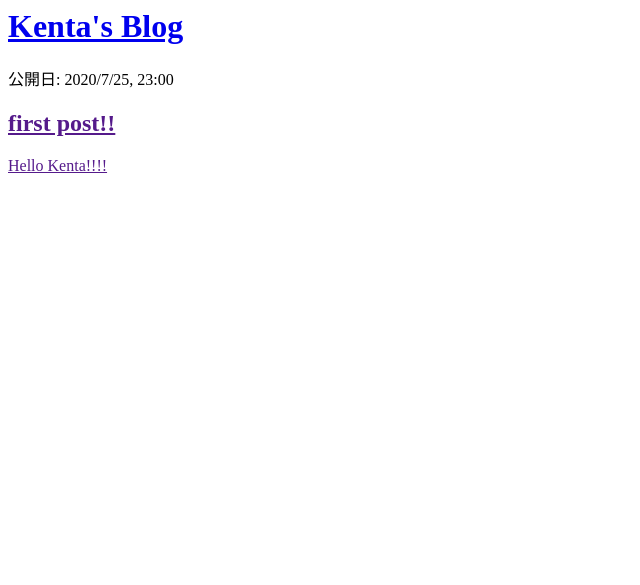
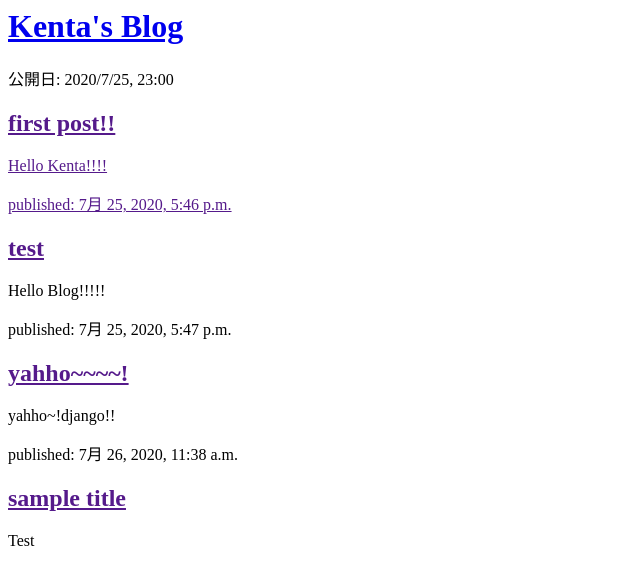
Before and after one commit to KentaOmura/Blog, a Django app: page / in a window 1280 px wide. Shown: the top 585 px of the page, without its empty margins (0-640 px from the left). Run offline with Django 3.2, Linux system fonts and the light colour scheme; data comes from the database, SQL or seed files in the repository; both versions use the stored data as it was after the commit.

Commit message:
display posts from database

```diff
--- a/blog/templates/blog/post_list.html
+++ b/blog/templates/blog/post_list.html
@@ -12,5 +12,13 @@
 			<h2><a href="">first post!!</h2>
 			<p>Hello Kenta!!!!</p>
 		</div>
+		{% for post in posts %}
+		<div>
+			<p>published: {{ post.published_date }}</p>
+			<h2><a href="">{{ post.title }}</a></h2>
+			<p>{{ post.text|linebreaksbr }}</p>
+		</div>
+		{% endfor %}
+
 	</body>
 </html>
--- a/blog/views.py
+++ b/blog/views.py
@@ -1,5 +1,8 @@
 from django.shortcuts import render
+from django.utils import timezone
+from .models import Post
 
 # Create your views here.
 def post_list(request):
-	return render(request, 'blog/post_list.html',{})
+	posts  = Post.objects.filter(published_date__lte=timezone.now()).order_by("published_date")
+	return render(request, 'blog/post_list.html',{'posts':posts})
```
Also changed, not shown: db.sqlite3, 1 other file.
